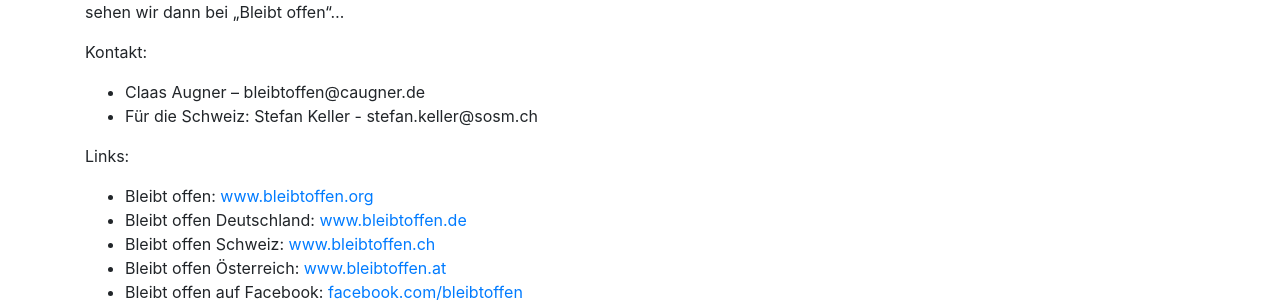
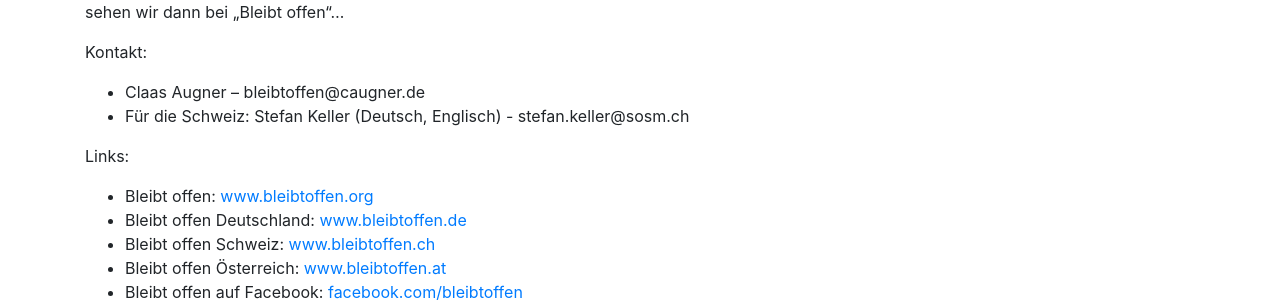
Before and after one commit to bleibtoffen/bleibtoffen, a Jekyll site: the page built from docs/_posts/2020-04-12-pressemitteilung.md, in a window 1280 px wide. Shown: the part 1351-1653 px from the top of the page. Built offline with Jekyll 4.4.1, drawn with Linux system fonts in a browser that asks for light colours.

Commit message:
Update 2020-04-12-pressemitteilung.md
Korrespondenzsprache Ergänzt

```diff
--- a/docs/_posts/2020-04-12-pressemitteilung.md
+++ b/docs/_posts/2020-04-12-pressemitteilung.md
@@ -22,7 +22,7 @@ Hinter dem deutschen Ableger verbirgt sich ein ehrenamtliches Team aus aktiven O
 
 Kontakt:
 * Claas Augner – bleibtoffen@caugner.de
-* Für die Schweiz: Stefan Keller - stefan.keller@sosm.ch
+* Für die Schweiz: Stefan Keller (Deutsch, Englisch) - stefan.keller@sosm.ch
 
 Links:
 * Bleibt offen: [www.bleibtoffen.org](https://www.bleibtoffen.org/)
```
